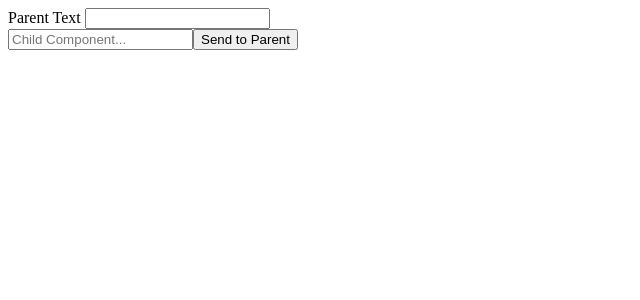
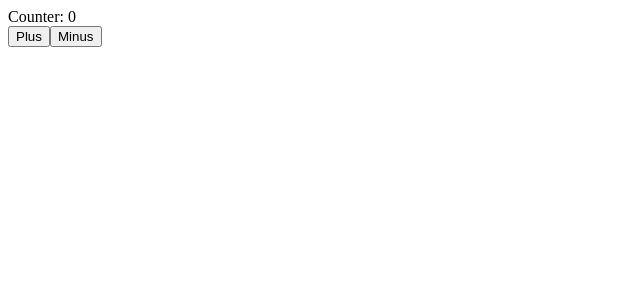
Before and after one commit to Tharani-Kasiselvam/react-proj-main, a React (Vite) app: page / in a window 1280 px wide. Shown: the top 300 px of the page, without its empty margins (0-640 px from the left). Built offline with nearby package versions, Linux system fonts and the light colour scheme.

Commit message:
Hooks=UseState

```diff
--- a/src/App.jsx
+++ b/src/App.jsx
@@ -1,21 +1,26 @@
-import TextChild from "./components/TextChild";
-import { useState } from "react";
-
+import { useState } from "react"
 
 const App = () => {
-  const [prntInput, setPrntnput] = useState('');
 
-  const updatePrntTxt = (childText) =>{
-    setPrntnput(childText);
+  const[counter,setCounter]=useState(0)
+
+  const hndlPlus = () =>{
+      setCounter(counter+1)
   }
+
+  const hndlMinus = () =>{
+    setCounter(counter-1)
+}
 
   return (
     <div>
-      <label htmlFor="parentInput">Parent Text </label>
-      <input type='text' id="prntInput" value={prntInput} onChange={(e)=>setPrntnput(e.target.value)}/>
-      <TextChild updatePrntTxt={updatePrntTxt}/>
+    <div>Counter: {counter}</div>
+    <div>
+      <button onClick={hndlPlus}>Plus</button>
+      <button onClick={hndlMinus}>Minus</button>
     </div>
-  )
+
+    </div>  )
 }
 
-export default App;
+export default App
```
